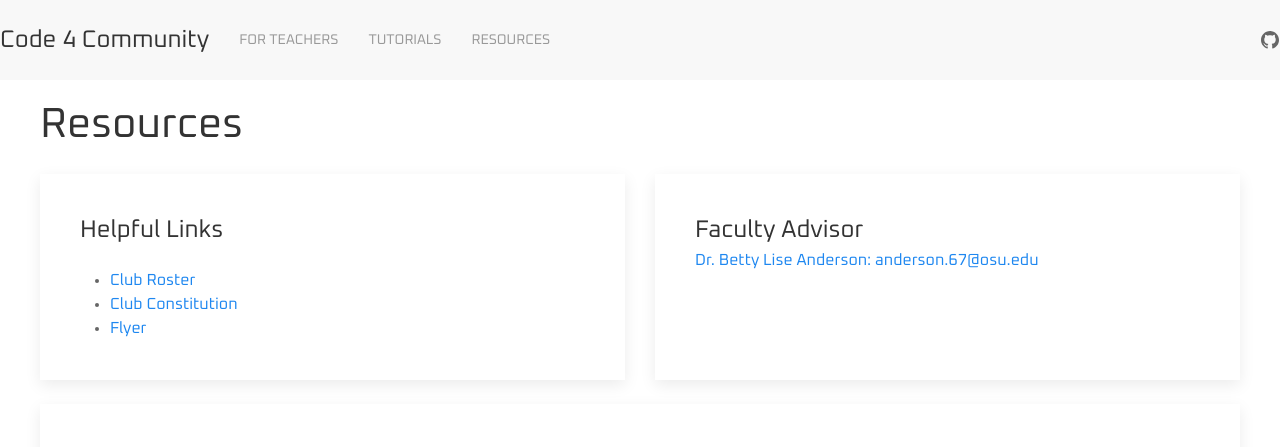
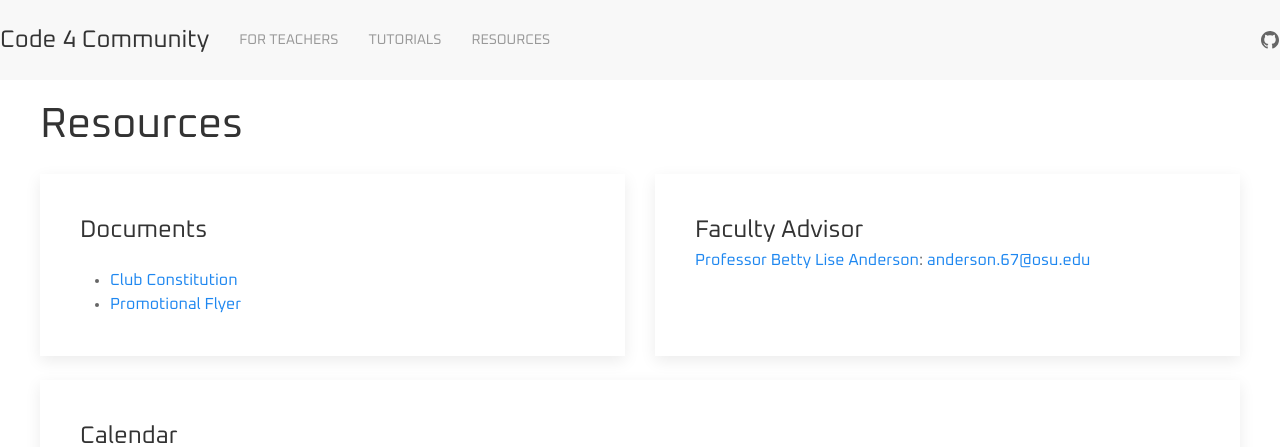
Before and after one commit to Code4Community/Code4Community.github.io, a Jekyll site: the page built from resources.html, in a window 1280 px wide. Shown: the top 447 px of the page. Built offline with Jekyll 4.4.1, drawn with Linux system fonts in a browser that asks for light colours; nearby versions of some CDN libraries.

Commit message:
Update resources

```diff
--- a/resources.html
+++ b/resources.html
@@ -22,7 +22,7 @@ permalink: /resources
         font-weight: 700;
     }
 
-    #cal {
+    #calendar {
         display: block;
         margin: 0 auto;
     }
@@ -35,15 +35,13 @@ permalink: /resources
 <div class="uk-grid-medium uk-child-width-1-2@m uk-grid-match" uk-grid>
     <div>
         <div class="uk-card uk-card-default uk-card-body">
-            <h2 class="uk-card-title">Helpful Links</h2>
+            <h2 class="uk-card-title">Documents</h2>
             <ul>
                 <li><a target="blank" rel="noopener"
-                        href="https://docs.google.com/spreadsheets/d/1iePZPjcPdCRCjHXD5w7P7mkACQxH_vRu2nVjNZR1WI0/edit?usp=sharing">Club
-                        Roster</a></li>
-                <li><a target="blank" rel="noopener"
                         href="https://activities.osu.edu/posts/studentorgs/constitutions/2017_10_19_09_07_16_6056.pdf">Club
-                        Constitution</a></li>
-                <li><a href="/resources/flyer.pdf">Flyer</a></li>
+                        Constitution</a>
+                </li>
+                <li><a href="/resources/flyer.pdf">Promotional Flyer</a></li>
             </ul>
         </div>
     </div>
@@ -51,8 +49,8 @@ permalink: /resources
     <div>
         <div class="uk-card uk-card-default uk-card-body">
             <h2 class="uk-card-title">Faculty Advisor</h2>
-            <a href="https://www2.ece.ohio-state.edu/~anderson/">Dr. Betty Lise Anderson:</a> <a target="blank" rel="noopener"
-                href="mailto:anderson.67@osu.edu">anderson.67@osu.edu</a>
+            <a href="https://www2.ece.ohio-state.edu/~anderson/">Professor Betty Lise Anderson</a>: <a target="blank"
+                rel="noopener" href="mailto:anderson.67@osu.edu">anderson.67@osu.edu</a>
         </div>
     </div>
 </div>
@@ -61,12 +59,12 @@ permalink: /resources
 
 <div class="uk-card uk-card-default uk-card-body">
     <h2 class="uk-card-title">Calendar</h2>
-    <iframe id="cal" class="uk-visible@m"
-        src="https://calendar.google.com/calendar/b/1/embed?height=600&amp;wkst=1&amp;bgcolor=%23ffffff&amp;ctz=America%2FNew_York&amp;src=YzRjb3N1QGdtYWlsLmNvbQ&amp;src=ZGVnMHVncGMzZmdkaGMxb3B1bmUyazZlNDRAZ3JvdXAuY2FsZW5kYXIuZ29vZ2xlLmNvbQ&amp;src=Zm9rbWhqdGllb2o1ZXEzMThpcGUyc2FlZmtAZ3JvdXAuY2FsZW5kYXIuZ29vZ2xlLmNvbQ&amp;color=%23039BE5&amp;color=%234285F4&amp;color=%23AD1457&amp;title=Code%204%20Community&amp;showNav=1&amp;showTabs=0&amp;showPrint=0"
-        style="border-width:0" width="800" height="600" frameborder="0" scrolling="no"></iframe>
+    <iframe id="calendar" class="uk-visible@m"
+        src="https://calendar.google.com/calendar/embed?src=c4cosu%40gmail.com&ctz=America%2FNew_York" style="border: 0"
+        width="800" height="600" frameborder="0" scrolling="no"></iframe>
     <a class="uk-hidden@m"
-        href="https://calendar.google.com/calendar/b/1/r?cid=c4cosu@gmail.com&cid=deg0ugpc3fgdhc1opune2k6e44@group.calendar.google.com&cid=fokmhjtieoj5eq318ipe2saefk@group.calendar.google.com"
-        target="blank" rel="noopener">Google Calendar</a>
+        href="https://calendar.google.com/calendar/embed?src=c4cosu%40gmail.com&ctz=America%2FNew_York" target="blank"
+        rel="noopener">Google Calendar</a>
 </div>
 
 <br>
```
